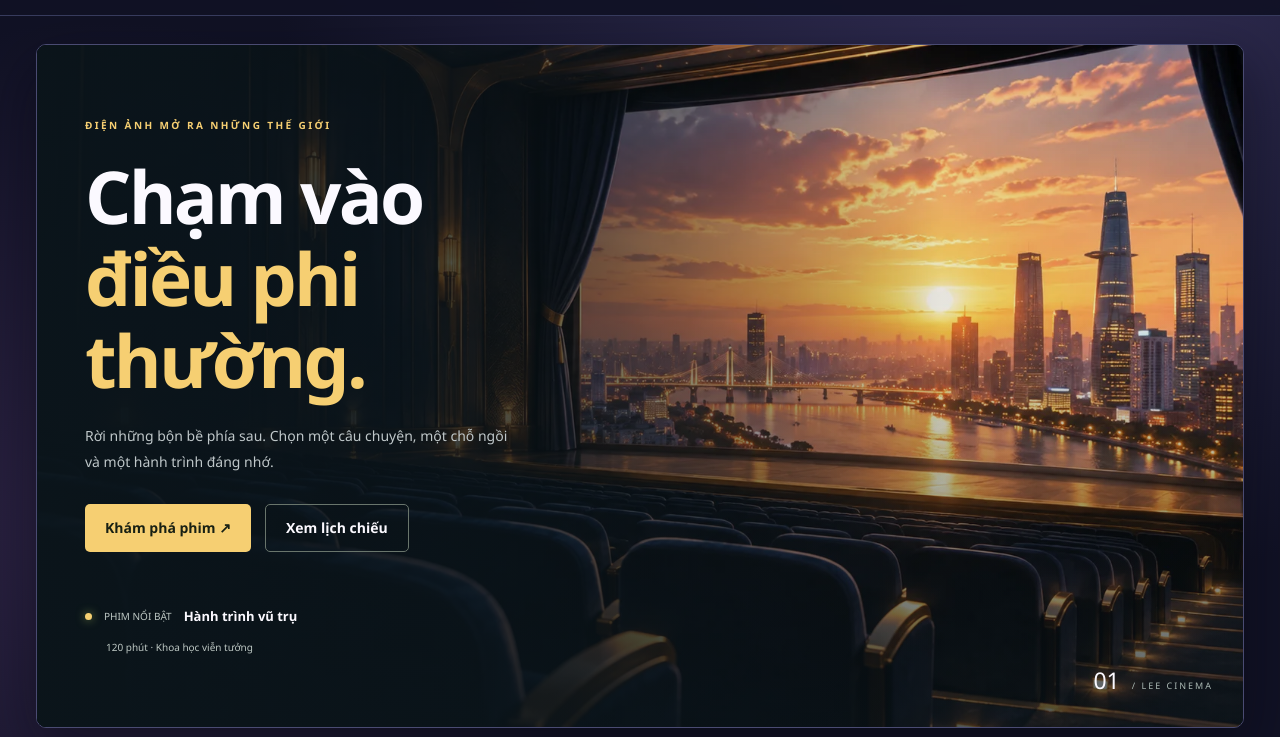
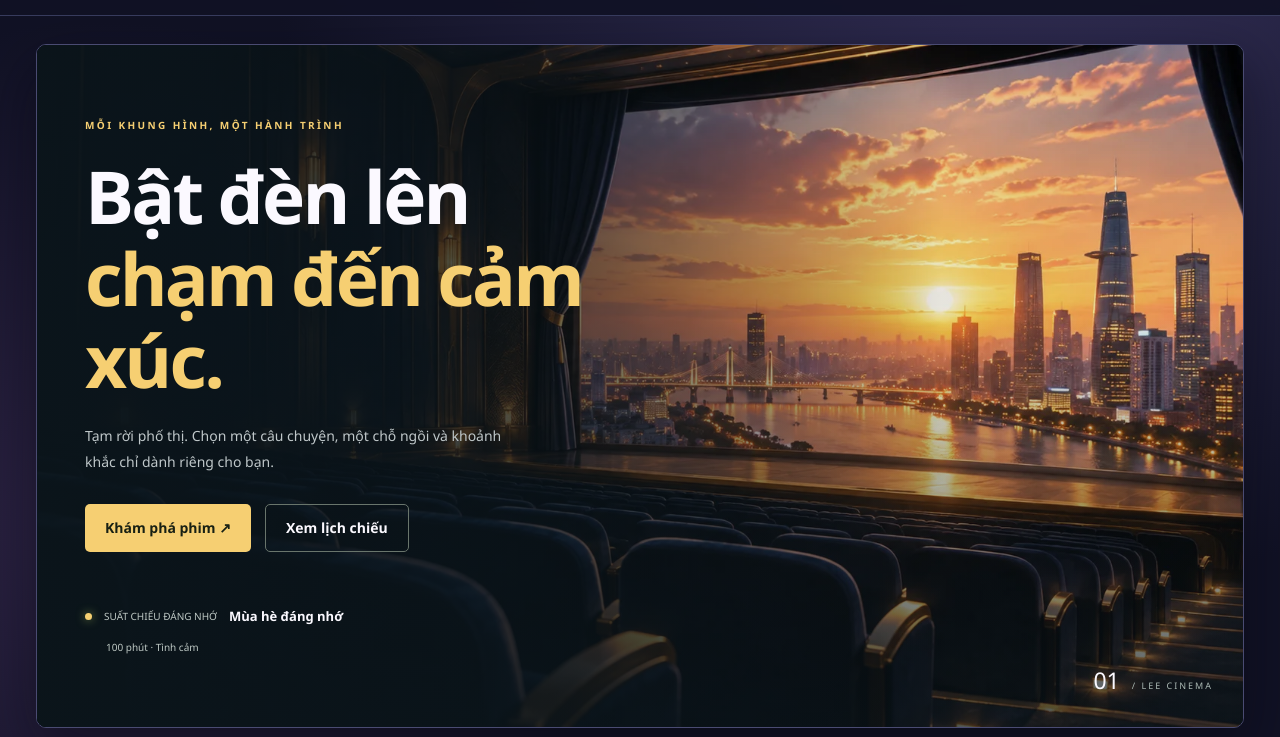
Before and after one commit to dtc245220001-svg/LeeCinema, a website: page public/index.html in a window 1280 px wide. Shown: the part 63-800 px from the top of the page. Drawn offline with Linux system fonts and the light colour scheme; no server answers.

Commit message:
copy: refresh hero banner messaging

```diff
--- a/public/index.html
+++ b/public/index.html
@@ -5,7 +5,7 @@
 <a class="skip-link" href="#main">Đến nội dung</a>
 <header><a class="brand" href="#home" aria-label="LEE CINEMA trang chủ"><span class="brand-icon">▶</span> LEE <span>CINEMA</span></a><button id="menu-toggle" class="menu-toggle secondary" aria-expanded="false" aria-controls="navigation">☰ Menu</button><nav id="navigation" aria-label="Điều hướng chính"><a href="#home" data-route="home">Trang chủ</a><a href="#movies" data-route="movies">Phim đang chiếu</a><a href="#schedule" data-route="schedule">Lịch chiếu</a><a href="#about" data-route="about">Về Lee Cinema</a><a href="#guide" data-route="guide">Hướng dẫn</a></nav><a class="header-cta" href="#movies">Đặt vé ngay ↗</a></header>
 <main id="main">
-<section data-view="home" id="home" class="hero"><img class="hero-art" src="/posters/hero-cinema.webp" alt="Phòng chiếu điện ảnh sang trọng nhìn ra thành phố lúc hoàng hôn" fetchpriority="high"><div class="hero-shade"></div><div class="hero-content"><div class="eyebrow">ĐIỆN ẢNH MỞ RA NHỮNG THẾ GIỚI</div><h1>Chạm vào<br><em>điều phi thường.</em></h1><p>Rời những bộn bề phía sau. Chọn một câu chuyện, một chỗ ngồi và một hành trình đáng nhớ.</p><div class="hero-actions"><a class="button" href="#movies">Khám phá phim ↗</a><a class="button outline" href="#schedule">Xem lịch chiếu</a></div><div class="hero-film"><span class="live-dot"></span><span>PHIM NỔI BẬT</span><strong>Hành trình vũ trụ</strong><span>120 phút · Khoa học viễn tưởng</span></div></div><div class="hero-number">01 <span>/ LEE CINEMA</span></div></section>
+<section data-view="home" id="home" class="hero"><img class="hero-art" src="/posters/hero-cinema.webp" alt="Phòng chiếu điện ảnh sang trọng nhìn ra thành phố lúc hoàng hôn" fetchpriority="high"><div class="hero-shade"></div><div class="hero-content"><div class="eyebrow">MỖI KHUNG HÌNH, MỘT HÀNH TRÌNH</div><h1>Bật đèn lên<br><em>chạm đến cảm xúc.</em></h1><p>Tạm rời phố thị. Chọn một câu chuyện, một chỗ ngồi và khoảnh khắc chỉ dành riêng cho bạn.</p><div class="hero-actions"><a class="button" href="#movies">Khám phá phim ↗</a><a class="button outline" href="#schedule">Xem lịch chiếu</a></div><div class="hero-film"><span class="live-dot"></span><span>SUẤT CHIẾU ĐÁNG NHỚ</span><strong>Mùa hè đáng nhớ</strong><span>100 phút · Tình cảm</span></div></div><div class="hero-number">01 <span>/ LEE CINEMA</span></div></section>
 <section data-view="home" class="quick-info"><div><strong id="movie-count">—</strong><span>Bộ phim đang chiếu</span></div><div><strong>05</strong><span>Phòng chiếu demo</span></div><div><strong>07</strong><span>Ngày lịch chiếu mẫu</span></div><div><strong>01</strong><span>Chỗ ngồi dành cho bạn</span></div></section>
 <section data-view="catalog" id="movies" class="catalog-section"><div class="section-head"><div><div class="eyebrow">CÂU CHUYỆN BẠN MUỐN XEM</div><h2>Phim đang chiếu<span class="heading-dot">.</span></h2><p>Từ những chuyến phiêu lưu đến những khoảnh khắc chạm cảm xúc.</p></div><a class="text-link" href="#schedule">Lịch chiếu đầy đủ ↗</a></div><div class="catalog-controls"><div id="genre-filters" class="genre-filters" aria-label="Lọc thể loại"></div><label class="search-label"><span>Tìm phim</span><input id="search" type="search" placeholder="Tìm tên bộ phim…" maxlength="100"></label></div><p id="movie-status" role="status" aria-live="polite"></p><div id="movie-list" class="movies"></div></section>
 <section data-view="home" class="experience-banner"><div class="eyebrow">MỘT BUỔI HẸN VỚI MÀN ẢNH RỘNG</div><h2>Chọn phim. Chọn ghế.<br>Phần còn lại là cảm xúc.</h2><p>Đặt vé chỉ trong vài bước, chọn đúng chỗ ngồi bạn yêu thích.</p><a class="button" href="#guide">Cách đặt vé ↗</a><span class="experience-mark" aria-hidden="true">▶</span></section>
```
